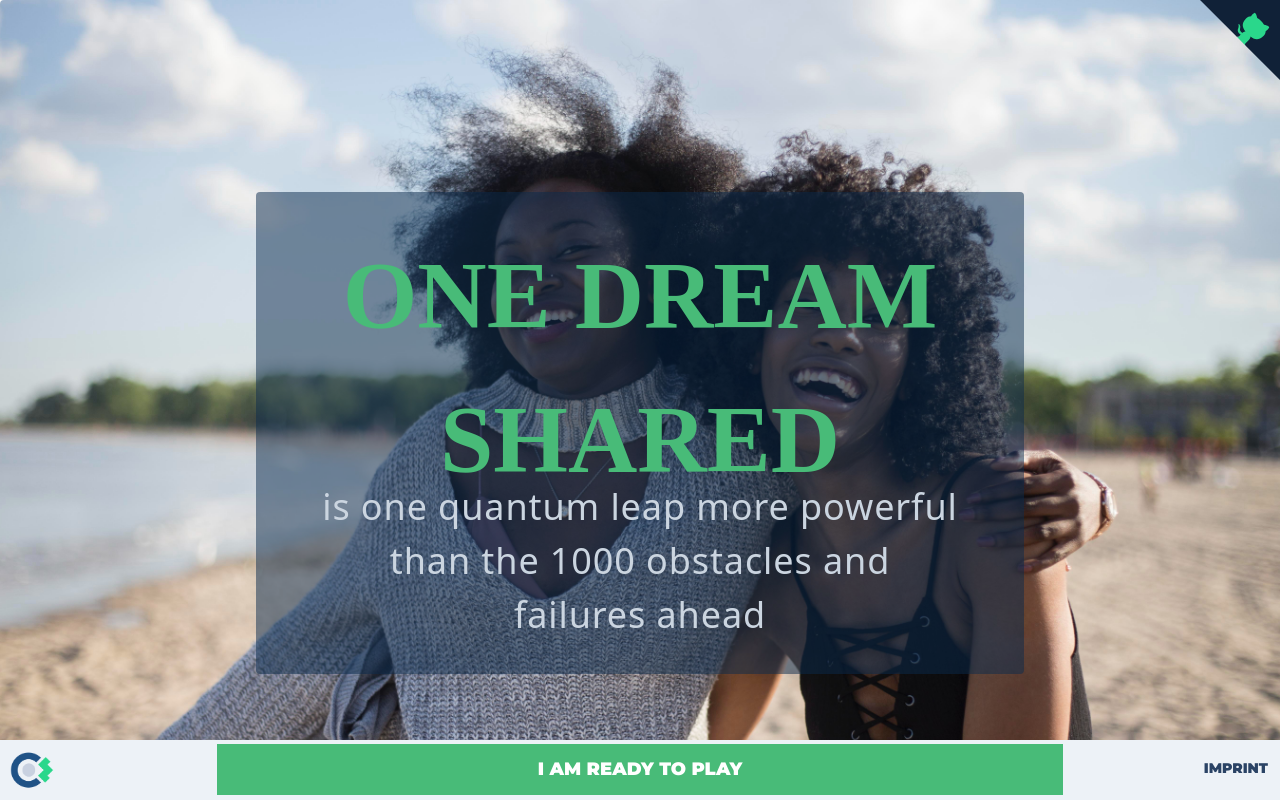
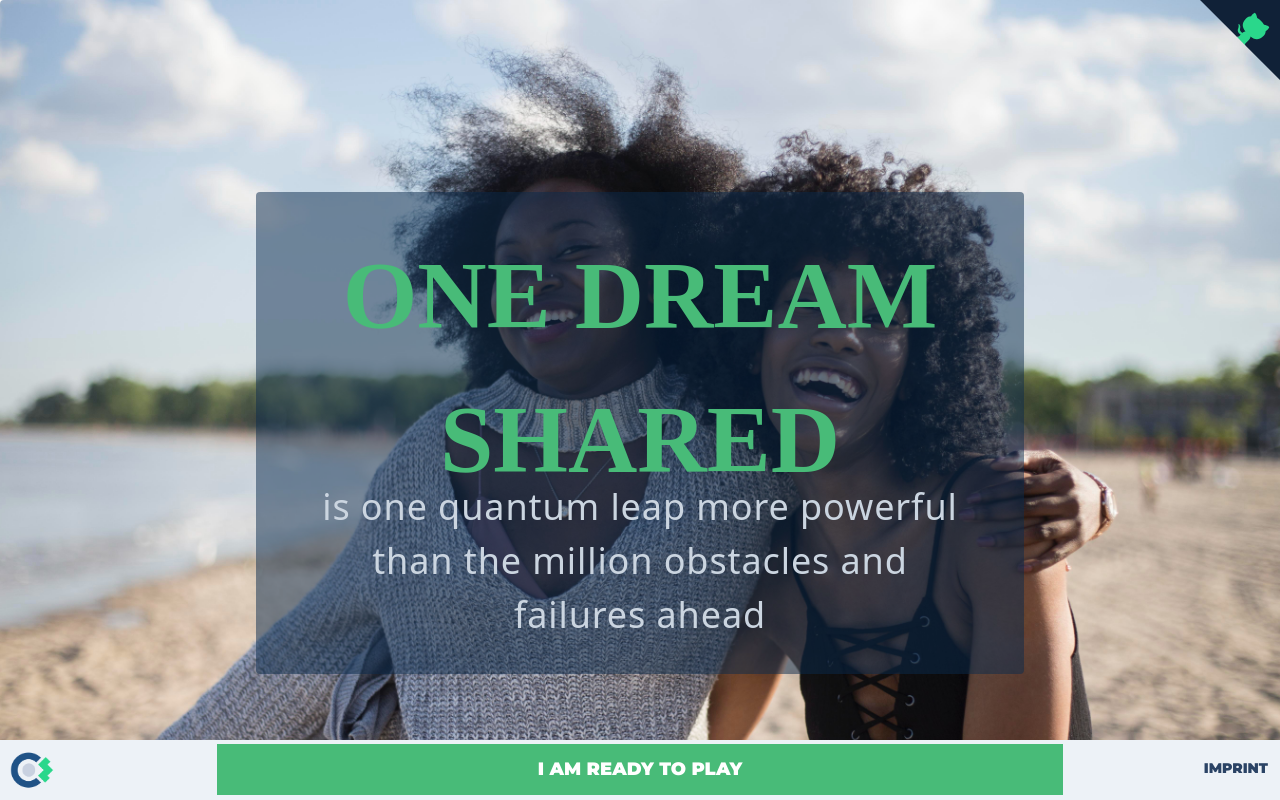
Before and after one commit to circlesland/omo-legacy, a Svelte app: page / in a window 1280 px wide. Built offline with nearby package versions, Linux system fonts and the light colour scheme; a web font is replaced by a local one; what graphql-subscriptions would draw is missing.

Commit message:
minor text upgrade

```diff
--- a/src/quanta/5-pages/OmoHome.svelte
+++ b/src/quanta/5-pages/OmoHome.svelte
@@ -11,7 +11,7 @@
   const vision = {
     title: "one dream shared",
     subline:
-      "is one quantum leap more powerful than the 1000 obstacles and failures ahead",
+      "is one quantum leap more powerful than the million obstacles and failures ahead",
     image: "/images/thought-catalog-23KdVfc395A-unsplash.jpg"
   };
   const mission = {
```
